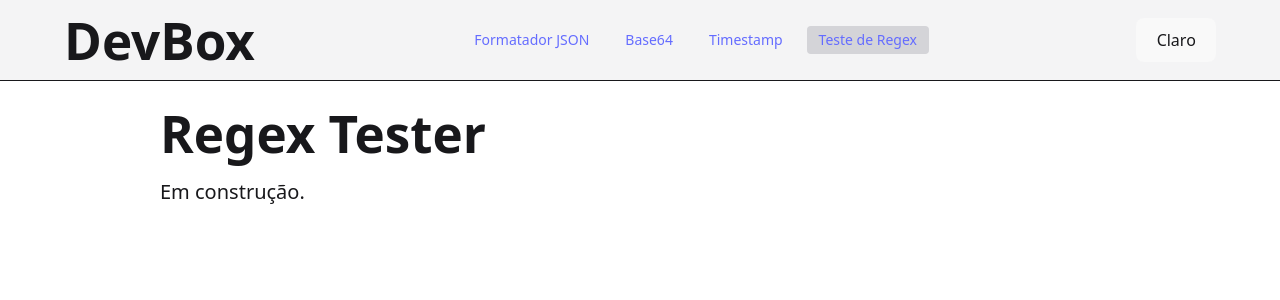
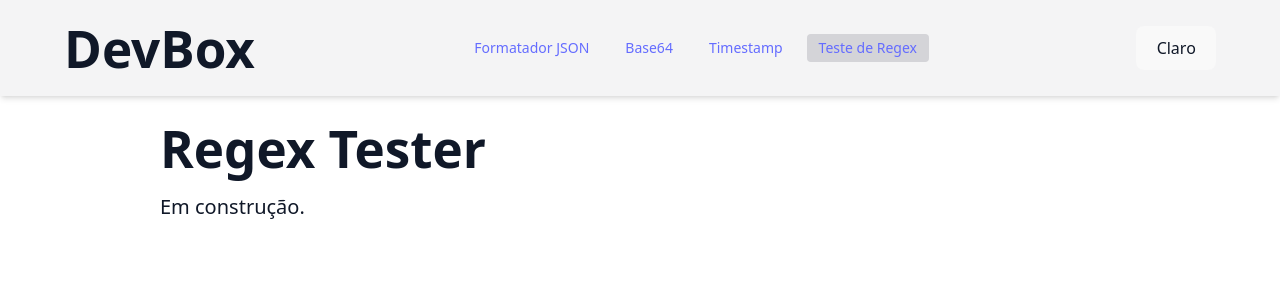
Before and after one commit to Elismar13/devbox, a React (Vite) app: page /regex-tester in a window 1280 px wide. Shown: the top 300 px of the page. Built offline with nearby package versions, Linux system fonts and the light colour scheme.

Commit message:
refactor: update styling in App and Header components for consistency and improved dark mode support; add Tailwind CSS configuration

```diff
--- a/src/App.tsx
+++ b/src/App.tsx
@@ -7,7 +7,7 @@ function App() {
   return (
     <ThemeProvider>
       <Router>
-        <div className="flex flex-col min-h-screen dark:bg-zinc-900 bg-white text-zinc-900 dark:text-zinc-100">
+        <div className="flex flex-col min-h-screen bg-white dark:bg-gray-900 text-gray-900 dark:text-gray-100 transition-colors duration-300">
           <Header />
 
           <main className="w-screen">
--- a/src/components/Header.tsx
+++ b/src/components/Header.tsx
@@ -10,7 +10,7 @@ const tools = [
   { path: '/base64', label: 'base64' },
   { path: '/timestamp', label: 'timestamp' },
   // { path: '/uuid', label: 'uuid' },
-  { path: '/regex-tester', label: 'regexTester' }
+  { path: '/regex-tester', label: 'regexTester' },
 ]
 
 export default function Header() {
@@ -18,7 +18,7 @@ export default function Header() {
   const location = useLocation()
 
   return (
-    <header className="w-full border-b bg-zinc-100 dark:bg-zinc-900 px-4 py-3">
+    <header className="bg-zinc-100 dark:bg-zinc-800 p-5 shadow-md">
       <div className="flex items-center justify-between max-w-6xl mx-auto">
         <h1 className="text-lg font-semibold">DevBox</h1>
 
--- /dev/null
+++ b/tailwind.config.js
@@ -0,0 +1,13 @@
+export default {
+  darkMode: 'class',
+  theme: {
+    extend: {
+      colors: {
+        neutral: {
+          50: '#fafafa',
+          950: '#0a0a0a'
+        }
+      }
+    }
+  },
+}
```
